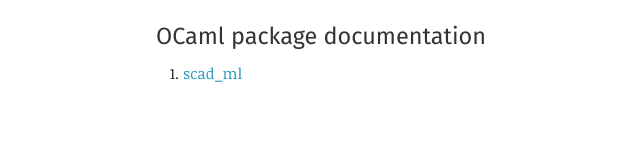
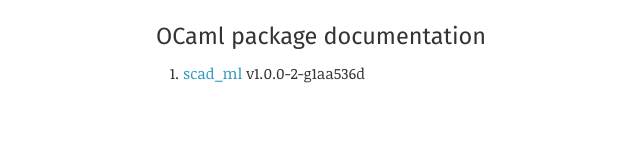
Before and after one commit to namachan10777/scad-ml, a plain HTML site: page index.html in a window 1280 px wide. Shown: the whole page, without its empty margins (131-771 px from the left). Drawn offline with Linux system fonts and the light colour scheme.

Commit message:
Update scad_ml doc to 1.0.0-2-g1aa536d.

```diff
--- a/index.html
+++ b/index.html
@@ -11,7 +11,7 @@
       <div class="by-name">
       <h2>OCaml package documentation</h2>
       <ol>
-      <li><a href="scad_ml/index.html">scad_ml</a></li>
+      <li><a href="scad_ml/index.html">scad_ml</a> <span class="version">v1.0.0-2-g1aa536d</span></li>
       </ol>
       </div>
     </main>
```
